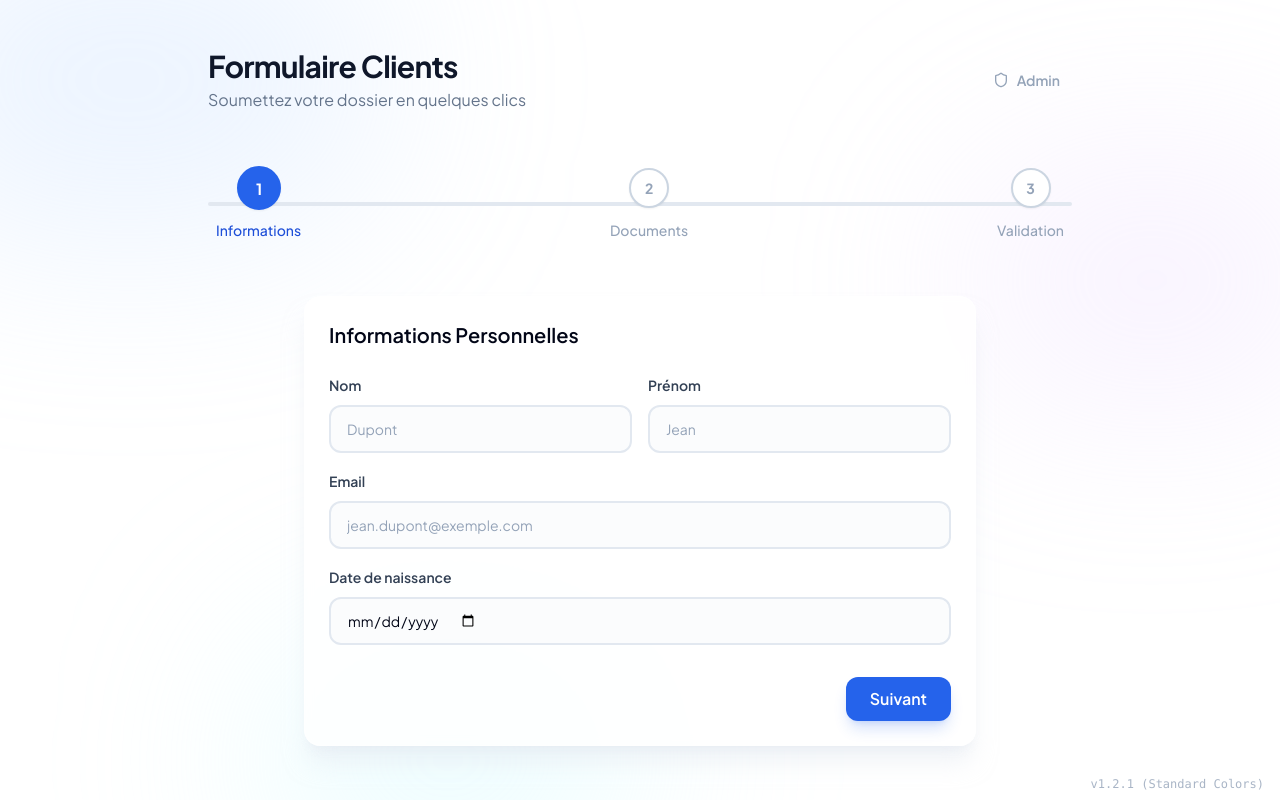
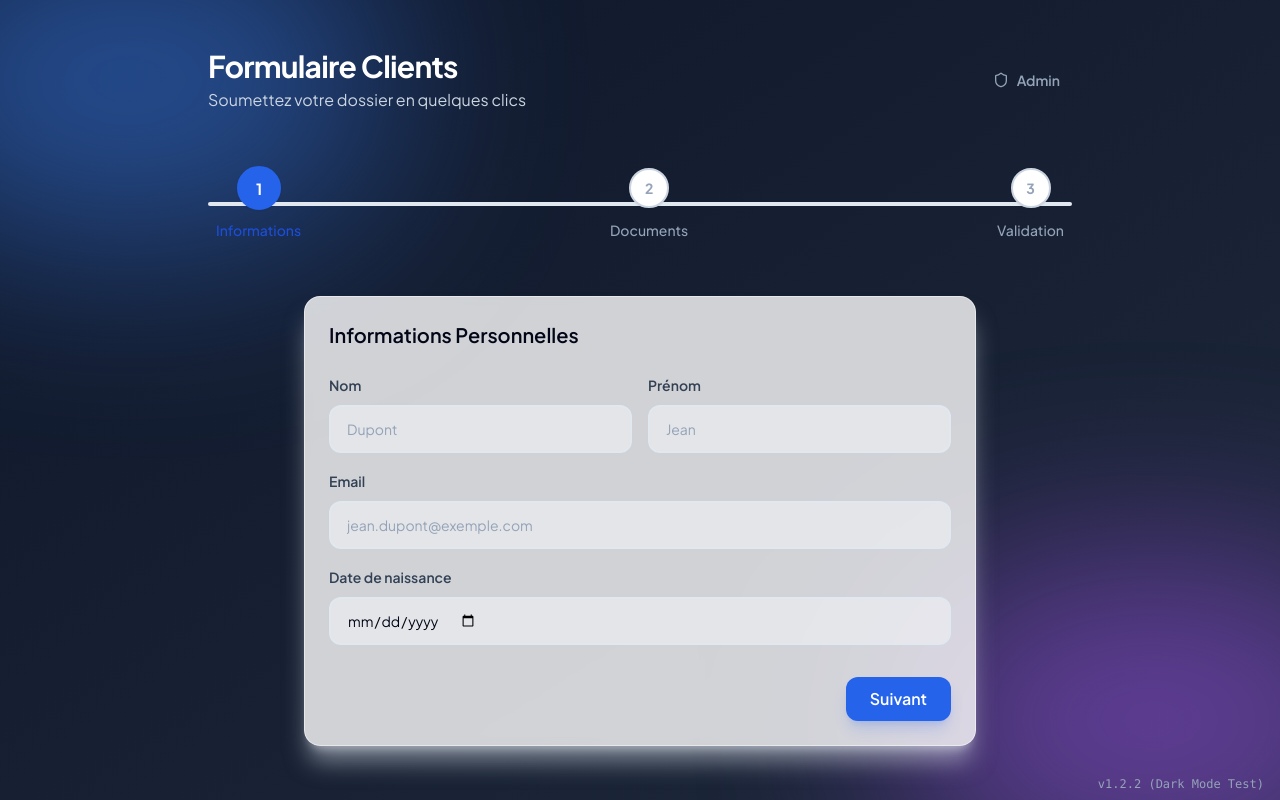
Before and after one commit to Hillan-Zbr/formulaire-Clients, a React (Vite) app: page / in a window 1280 px wide. Built offline with nearby package versions, Linux system fonts and the light colour scheme; no server answers.

Commit message:
Test: Force Dark Mode to check CSS application v1.2.2

```diff
--- a/src/App.tsx
+++ b/src/App.tsx
@@ -50,8 +50,8 @@ function App() {
     <Layout>
       <div className="flex justify-between items-center mb-8">
         <div>
-          <h1 className="text-3xl font-bold text-slate-900 tracking-tight">Formulaire Clients</h1>
-          <p className="text-slate-500 mt-1">Soumettez votre dossier en quelques clics</p>
+          <h1 className="text-3xl font-bold text-white tracking-tight">Formulaire Clients</h1>
+          <p className="text-slate-300 mt-1">Soumettez votre dossier en quelques clics</p>
         </div>
         <Button
           variant="ghost"
--- a/src/components/layout/Layout.tsx
+++ b/src/components/layout/Layout.tsx
@@ -2,12 +2,13 @@ import React from 'react';
 
 export const Layout = ({ children }: { children: React.ReactNode }) => {
   return (
-    <div className="min-h-screen bg-white font-sans text-slate-900 relative overflow-hidden selection:bg-brand-100 selection:text-brand-900">
-      {/* Background Decoratif */}
-      <div className="fixed inset-0 z-0 pointer-events-none">
-        <div className="absolute top-[-10%] left-[-10%] w-[40%] h-[40%] rounded-full bg-blue-200/30 blur-[100px]" />
-        <div className="absolute top-[20%] right-[-5%] w-[30%] h-[30%] rounded-full bg-purple-200/30 blur-[100px]" />
-        <div className="absolute bottom-[-10%] left-[20%] w-[30%] h-[30%] rounded-full bg-cyan-100/40 blur-[100px]" />
+    // TEST: Fond sombre dégradé pour vérifier l'application du style
+    <div className="min-h-screen bg-gradient-to-br from-slate-900 to-slate-800 font-sans text-white relative overflow-hidden">
+
+      {/* Background Decoratif (plus lumineux pour contraster) */}
+      <div className="fixed inset-0 z-0 pointer-events-none opacity-50">
+        <div className="absolute top-[-10%] left-[-10%] w-[40%] h-[40%] rounded-full bg-blue-500 blur-[100px]" />
+        <div className="absolute bottom-[-10%] right-[-10%] w-[40%] h-[40%] rounded-full bg-purple-500 blur-[100px]" />
       </div>
 
       <main className="container mx-auto px-4 py-12 max-w-4xl relative z-10">
@@ -16,8 +17,8 @@ export const Layout = ({ children }: { children: React.ReactNode }) => {
 
       {/* Indicateur de version */}
       <footer className="fixed bottom-2 right-4 z-50">
-        <p className="text-xs text-slate-400/80 font-mono">
-          v1.2.1 (Standard Colors)
+        <p className="text-xs text-slate-400 font-mono">
+          v1.2.2 (Dark Mode Test)
         </p>
       </footer>
     </div>
```
